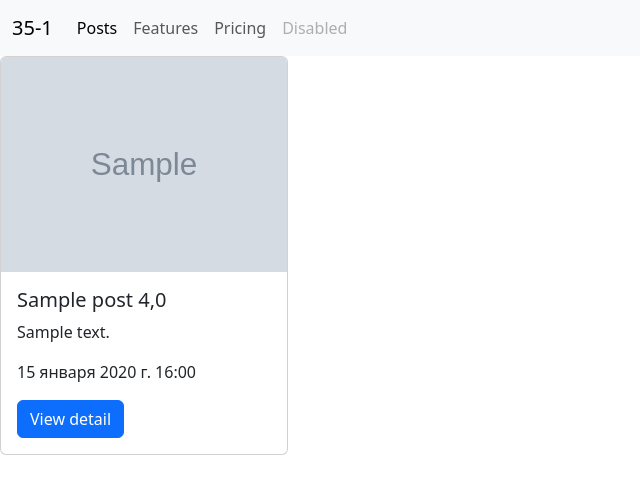
After one commit to EsenbekM/35-1, a Django app: page /posts/ in a window 1280 px wide. The commit adds this page. Shown: the top 494 px of the page, without its empty margins (0-640 px from the left). Run offline with Django 5.2, Linux system fonts and the light colour scheme; tables that the repository leaves empty hold one stand-in row (values such as "Sample post"); grey boxes marked "Sample" are stand-in pictures.

Commit message:
lesson 2

```diff
--- a/blog/settings.py
+++ b/blog/settings.py
@@ -102,7 +102,7 @@ AUTH_PASSWORD_VALIDATORS = [
 
 
 # LANGUAGE_CODE - язык проекта
-LANGUAGE_CODE = 'en-us'
+LANGUAGE_CODE = 'ru-ru'
 
 # TIME_ZONE - часовой пояс проекта
 TIME_ZONE = 'Asia/Bishkek' # Asia/Bishkek +6
--- a/blog/urls.py
+++ b/blog/urls.py
@@ -10,11 +10,11 @@ path - функция для создания маршрута.
 """
 from django.contrib import admin
 from django.urls import path
-from post.views import test_view, hello_view
+from post.views import main_view, post_list_view
 
 
 urlpatterns = [
     path('admin/', admin.site.urls),
-    path('test/', test_view, name='test'),
-    path('hello/', hello_view),
+    path('', main_view),
+    path('posts/', post_list_view),
 ]
--- a/post/apps.py
+++ b/post/apps.py
@@ -8,3 +8,4 @@ from django.apps import AppConfig
 class PostConfig(AppConfig):
     default_auto_field = 'django.db.models.BigAutoField'
     name = 'post'
+    verbose_name = 'Посты'
--- a/post/models.py
+++ b/post/models.py
@@ -9,12 +9,20 @@ from django.db import models
 
 
 class Post(models.Model):
-    image = models.ImageField(upload_to='posts', null=True, blank=False)
-    title = models.CharField(max_length=255)
-    text = models.TextField(null=True, blank=True)
-    rate = models.FloatField(default=0)
-    created_at = models.DateTimeField(auto_now_add=True)
-    updated_at = models.DateTimeField(auto_now=True)
+    image = models.ImageField(
+        upload_to='posts', null=True, blank=False,
+        verbose_name="Фото"
+        )
+    title = models.CharField(max_length=255, verbose_name="Заголовок")
+    text = models.TextField(null=True, blank=True, verbose_name="Текст")
+    rate = models.FloatField(default=0, verbose_name="Рейтинг")
+    created_at = models.DateTimeField(auto_now_add=True, verbose_name="Дата создания")
+    updated_at = models.DateTimeField(auto_now=True, verbose_name="Дата обновления")
 
     def __str__(self) -> str:
         return f"{self.title} {self.rate}"
+
+    class Meta:
+        db_table = 'post'
+        verbose_name = 'Пост'
+        verbose_name_plural = 'Посты'
--- a/post/views.py
+++ b/post/views.py
@@ -18,22 +18,19 @@ from django.http import HttpResponse
 from post.models import Post
 
 
-def test_view(request):
+def main_view(request):
     if request.method == 'GET': # GET - получение данных
-        posts = Post.objects.all() # SELECT * FROM post_post; return QuerySet
-        print(posts)
-        for post in posts:
-            print(post.title)
-            print(post.text)
-            print(post.rate)
-            print(post.created_at)
-            print(post.updated_at)
-            print(post.image)
-            print(post.id)
-
-        return HttpResponse('Test views')
+        return render(request, 'index.html')
 
 
-def hello_view(request):
+def post_list_view(request):
     if request.method == 'GET':
-        return render(request, 'index.html')
+        # 1 - получить все посты из базы данных
+        posts = Post.objects.all() # QuerySet
+
+        # 2 - передать посты в шаблон
+        context = {
+            'posts': posts,
+        }
+
+        return render(request, 'post/list.html', context=context)
--- /dev/null
+++ b/requirements.txt
@@ -0,0 +1,4 @@
+asgiref==3.7.2
+Django==5.0
+Pillow==10.1.0
+sqlparse==0.4.4
--- a/templates/index.html
+++ b/templates/index.html
@@ -3,18 +3,39 @@
 <head>
     <meta charset="UTF-8">
     <meta name="viewport" content="width=device-width, initial-scale=1.0">
+    <link rel="stylesheet" href="https://cdn.jsdelivr.net/npm/bootstrap@5.3.2/dist/css/bootstrap.min.css" integrity="sha384-T3c6CoIi6uLrA9TneNEoa7RxnatzjcDSCmG1MXxSR1GAsXEV/Dwwykc2MPK8M2HN" crossorigin="anonymous">
+    <script src="https://cdn.jsdelivr.net/npm/bootstrap@5.3.2/dist/js/bootstrap.min.js" integrity="sha384-BBtl+eGJRgqQAUMxJ7pMwbEyER4l1g+O15P+16Ep7Q9Q+zqX6gSbd85u4mG4QzX+" crossorigin="anonymous"></script>
+    <script src="https://cdn.jsdelivr.net/npm/bootstrap@5.3.2/dist/js/bootstrap.bundle.min.js" integrity="sha384-C6RzsynM9kWDrMNeT87bh95OGNyZPhcTNXj1NW7RuBCsyN/o0jlpcV8Qyq46cDfL" crossorigin="anonymous"></script>
     <title>Hello Page</title>
 </head>
 <body>
-    <img width="300" src="https://static.printler.com/cache/8/e/1/a/0/c/8e1a0c16bf0c2cfa3bc131c209051cf5b64a2c46.jpg">
-    <h1>
-        Hello world!
-    </h1>
-    <p>
-        Lorem ipsum dolor sit amet consectetur adipisicing elit.
-        Quisquam, voluptatum. Quisquam, voluptatum. Quisquam, voluptatum.
-        Quisquam, voluptatum. Quisquam, voluptatum. Quisquam, voluptatum.
-        Quisquam, voluptatum. Quisquam, voluptatum. Quisquam, voluptatum.
-    </p>
+    <nav class="navbar navbar-expand-lg navbar-light bg-light">
+        <div class="container-fluid">
+          <a class="navbar-brand" href="/">35-1</a>
+          <button class="navbar-toggler" type="button" data-bs-toggle="collapse" data-bs-target="#navbarNav" aria-controls="navbarNav" aria-expanded="false" aria-label="Toggle navigation">
+            <span class="navbar-toggler-icon"></span>
+          </button>
+          <div class="collapse navbar-collapse" id="navbarNav">
+            <ul class="navbar-nav">
+              <li class="nav-item">
+                <a class="nav-link active" aria-current="page" href="/posts/">Posts</a>
+              </li>
+              <li class="nav-item">
+                <a class="nav-link" href="#">Features</a>
+              </li>
+              <li class="nav-item">
+                <a class="nav-link" href="#">Pricing</a>
+              </li>
+              <li class="nav-item">
+                <a class="nav-link disabled" href="#" tabindex="-1" aria-disabled="true">Disabled</a>
+              </li>
+            </ul>
+          </div>
+        </div>
+      </nav>
+
+      {% block content %}
+
+      {% endblock %}
 </body>
 </html>
--- /dev/null
+++ b/templates/post/list.html
@@ -0,0 +1,22 @@
+{% extends 'index.html' %}
+
+{% block content %}
+
+
+{% for post in posts %}
+
+    <div class="card" style="width: 18rem;">
+        <img src="{{ post.image }}" class="card-img-top" alt="...">
+        <div class="card-body">
+            <h5 class="card-title">{{ post.title }} {{ post.rate }}</h5>
+            <p class="card-text">{{ post.text }}</p>
+            <p class="card-text">{{ post.created_at }}</p>
+
+            <a href="#" class="btn btn-primary">View detail</a>
+        </div>
+    </div>
+
+{% endfor %}
+
+
+{% endblock %}
```
Also changed, not shown: 1 other file.
